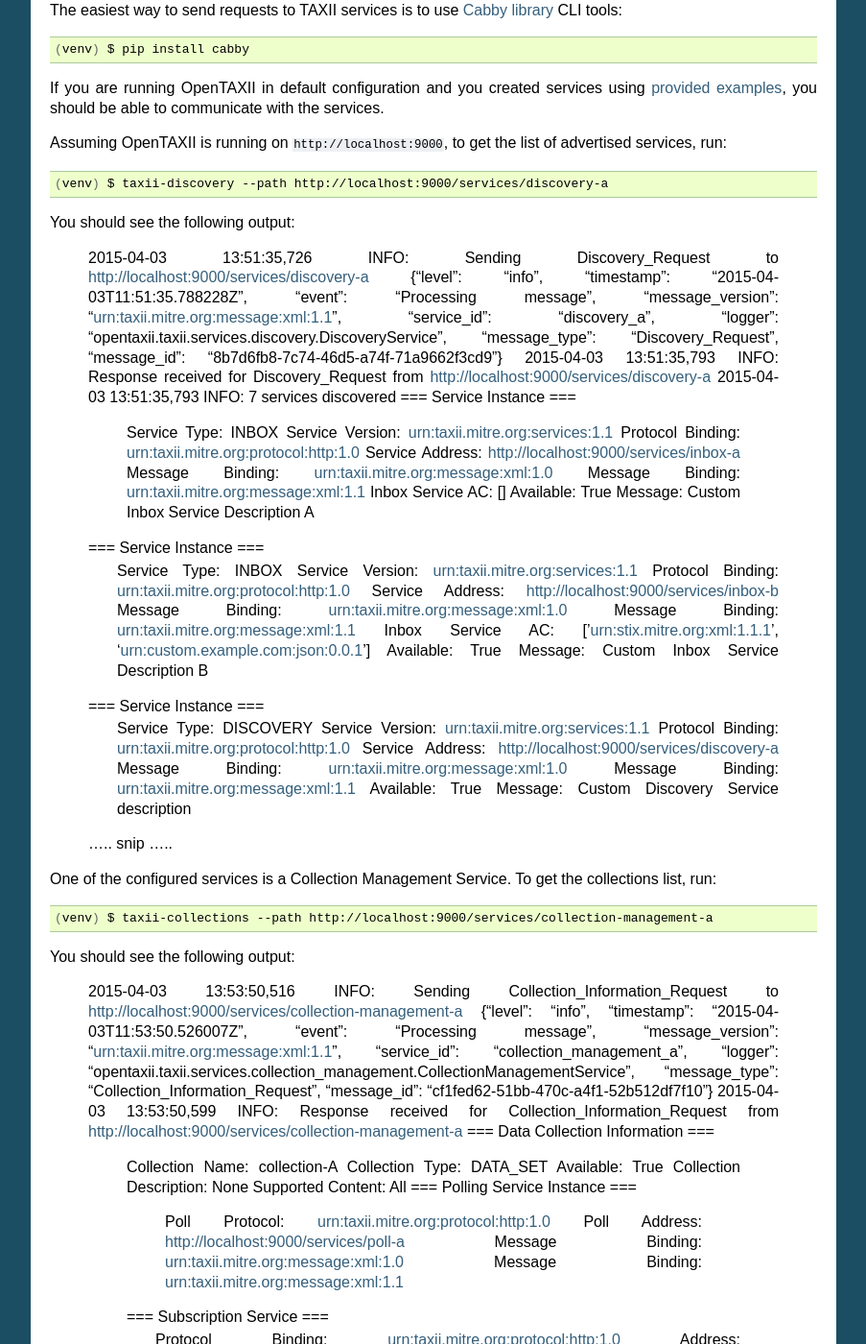
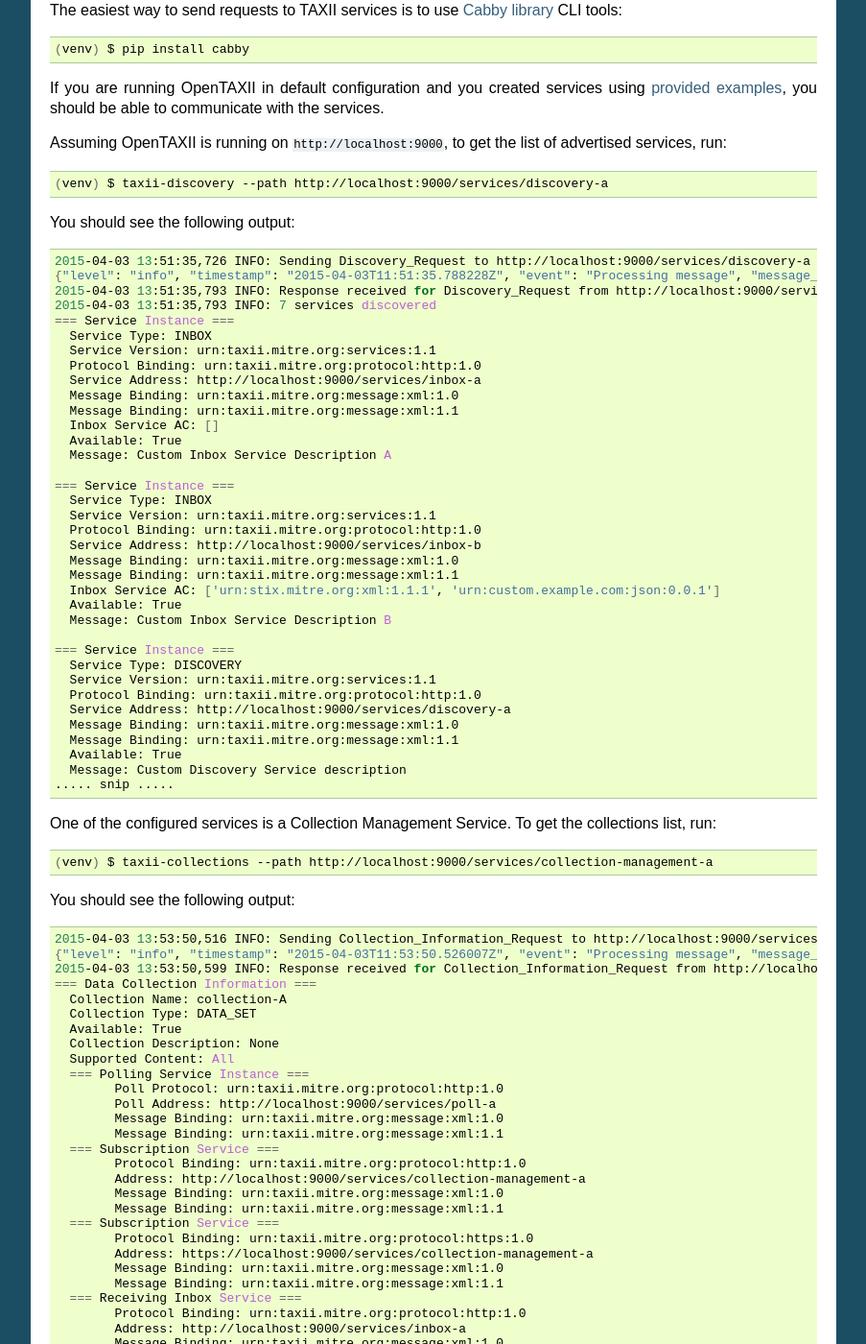
Before and after one commit to eclecticiq/OpenTAXII, a Sphinx documentation site: the page built from docs/running.rst, in a window 1280 px wide and 1400 px high, scrolled down 1001 px. Shown: the whole window at 96% size, without its empty margins (198-1101 px from the left). Built offline with Sphinx 7.4.7, drawn with Linux system fonts in a browser that asks for light colours; some of the changed text lies outside the part shown.

Commit message:
missing code block

```diff
--- a/docs/running.rst
+++ b/docs/running.rst
@@ -67,7 +67,7 @@
 
     (venv) $ taxii-discovery --path http://localhost:9000/services/discovery-a
 
-You should see the following output:
+You should see the following output::
 
 	2015-04-03 13:51:35,726 INFO: Sending Discovery_Request to http://localhost:9000/services/discovery-a
 	{"level": "info", "timestamp": "2015-04-03T11:51:35.788228Z", "event": "Processing message", "message_version": "urn:taxii.mitre.org:message:xml:1.1", "service_id": "discovery_a", "logger": "opentaxii.taxii.services.discovery.DiscoveryService", "message_type": "Discovery_Request", "message_id": "8b7d6fb8-7c74-46d5-a74f-71a9662f3cd9"}
@@ -104,14 +104,13 @@
 	  Message Binding: urn:taxii.mitre.org:message:xml:1.1
 	  Available: True
 	  Message: Custom Discovery Service description
-
 	..... snip .....
 
 One of the configured services is a Collection Management Service. To get the collections list, run::
 
     (venv) $ taxii-collections --path http://localhost:9000/services/collection-management-a
 
-You should see the following output:
+You should see the following output::
 
 	2015-04-03 13:53:50,516 INFO: Sending Collection_Information_Request to http://localhost:9000/services/collection-management-a
 	{"level": "info", "timestamp": "2015-04-03T11:53:50.526007Z", "event": "Processing message", "message_version": "urn:taxii.mitre.org:message:xml:1.1", "service_id": "collection_management_a", "logger": "opentaxii.taxii.services.collection_management.CollectionManagementService", "message_type": "Collection_Information_Request", "message_id": "cf1fed62-51bb-470c-a4f1-52b512df7f10"}
```
